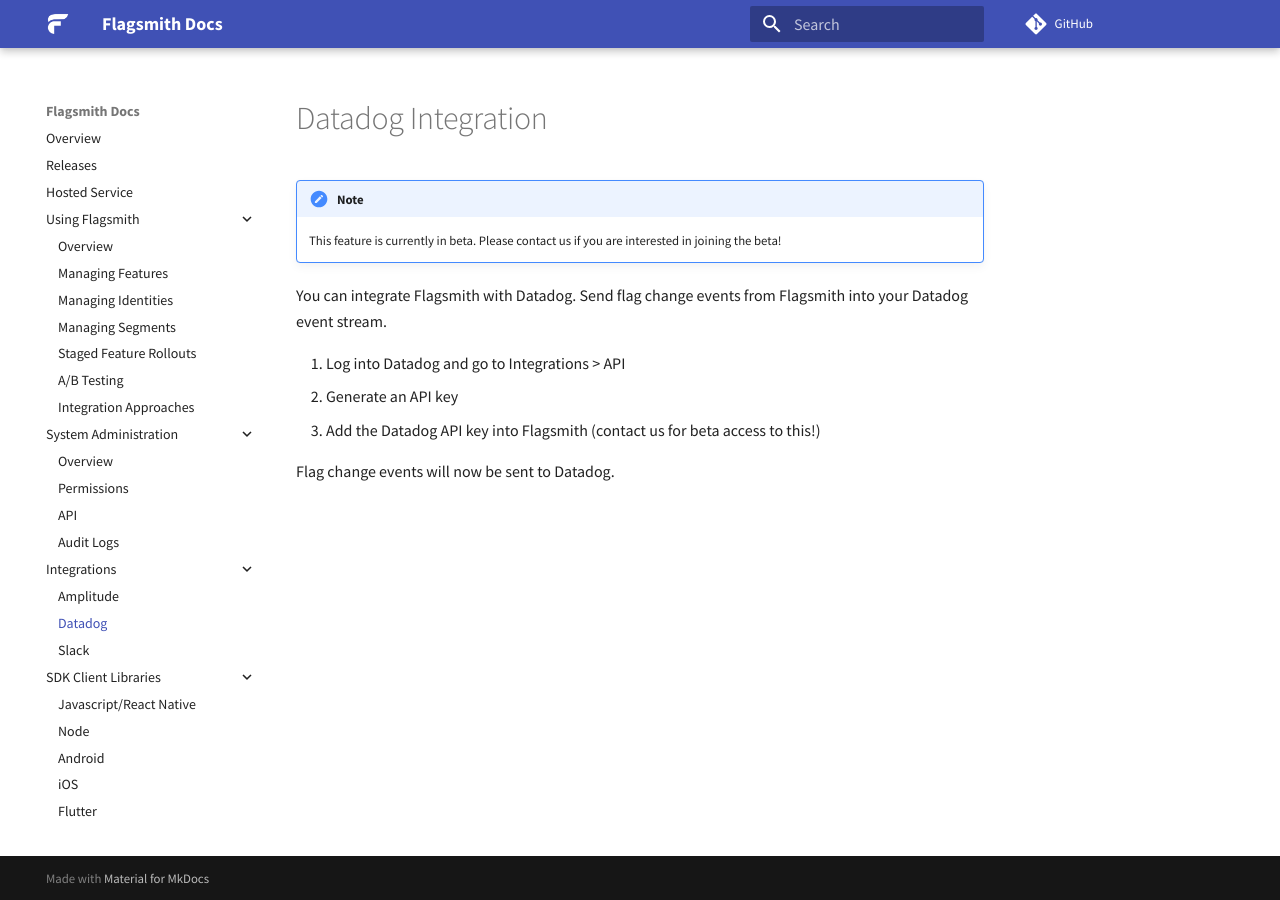
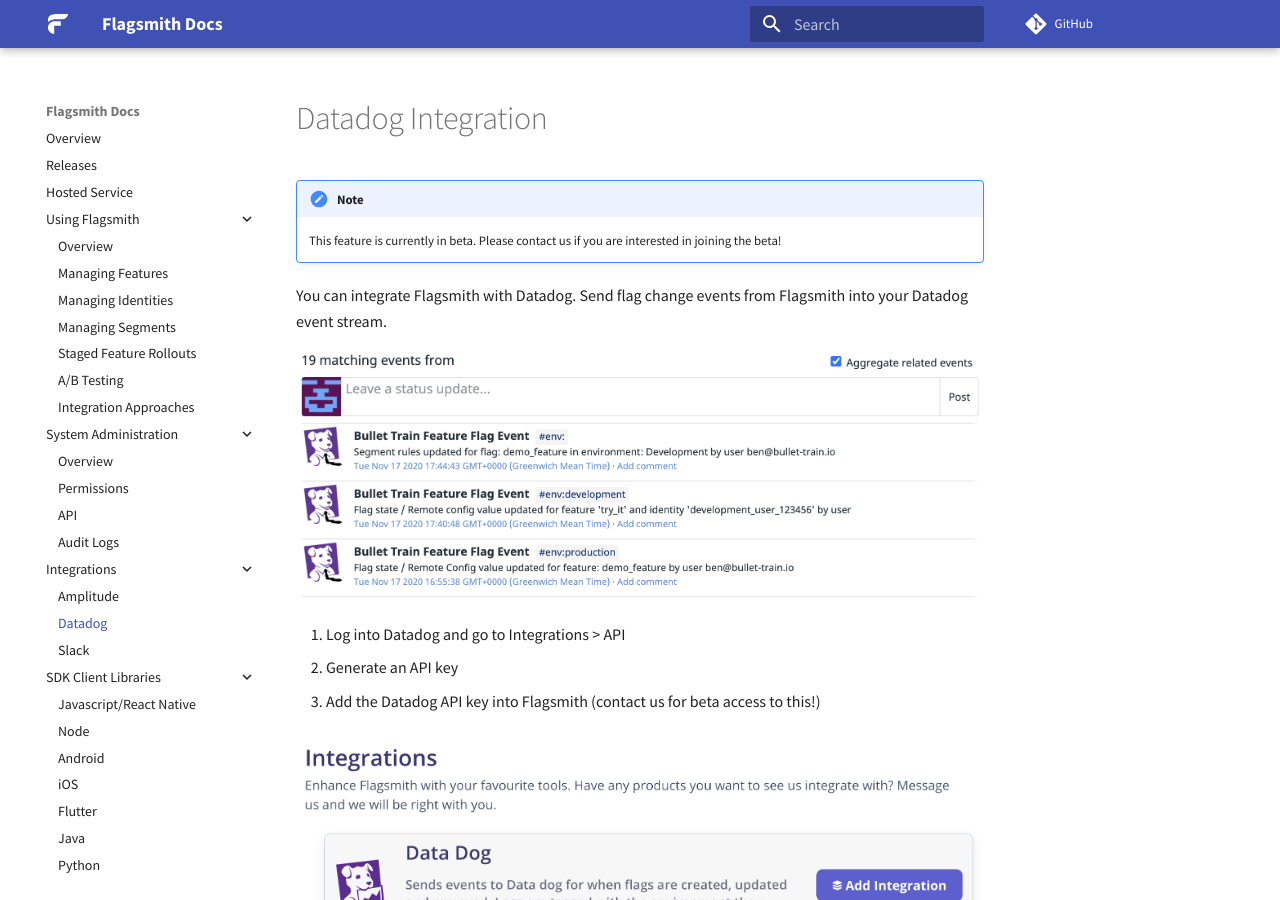
Before and after one commit to Flagsmith/flagsmith-docs, an MkDocs documentation site: the page built from docs/integrations/datadog.md, in a window 1280 px wide and 900 px high. Built offline with MkDocs 1.6.1 and Material for MkDocs 9.7.7, drawn with Linux system fonts in a browser that asks for light colours; comment, search, counter and statistics services are not loaded.

Commit message:
Added images for Datadog integration

```diff
--- a/docs/integrations/datadog.md
+++ b/docs/integrations/datadog.md
@@ -7,8 +7,14 @@ description: Integrate Flagsmith with Datadog
 
 You can integrate Flagsmith with Datadog. Send flag change events from Flagsmith into your Datadog event stream.
 
+<img src="/images/integrations/datadog/datadog-3.png"/>
+
 1. Log into Datadog and go to Integrations > API
 2. Generate an API key
 3. Add the Datadog API key into Flagsmith (contact us for beta access to this!)
 
+<img src="/images/integrations/datadog/datadog-1.png"/>
+
+<img src="/images/integrations/datadog/datadog-2.png"/>
+
 Flag change events will now be sent to Datadog.
```
Also changed, not shown: docs/images/integrations/datadog/datadog-1.png (added), docs/images/integrations/datadog/datadog-2.png (added), docs/images/integrations/datadog/datadog-3.png (added).
